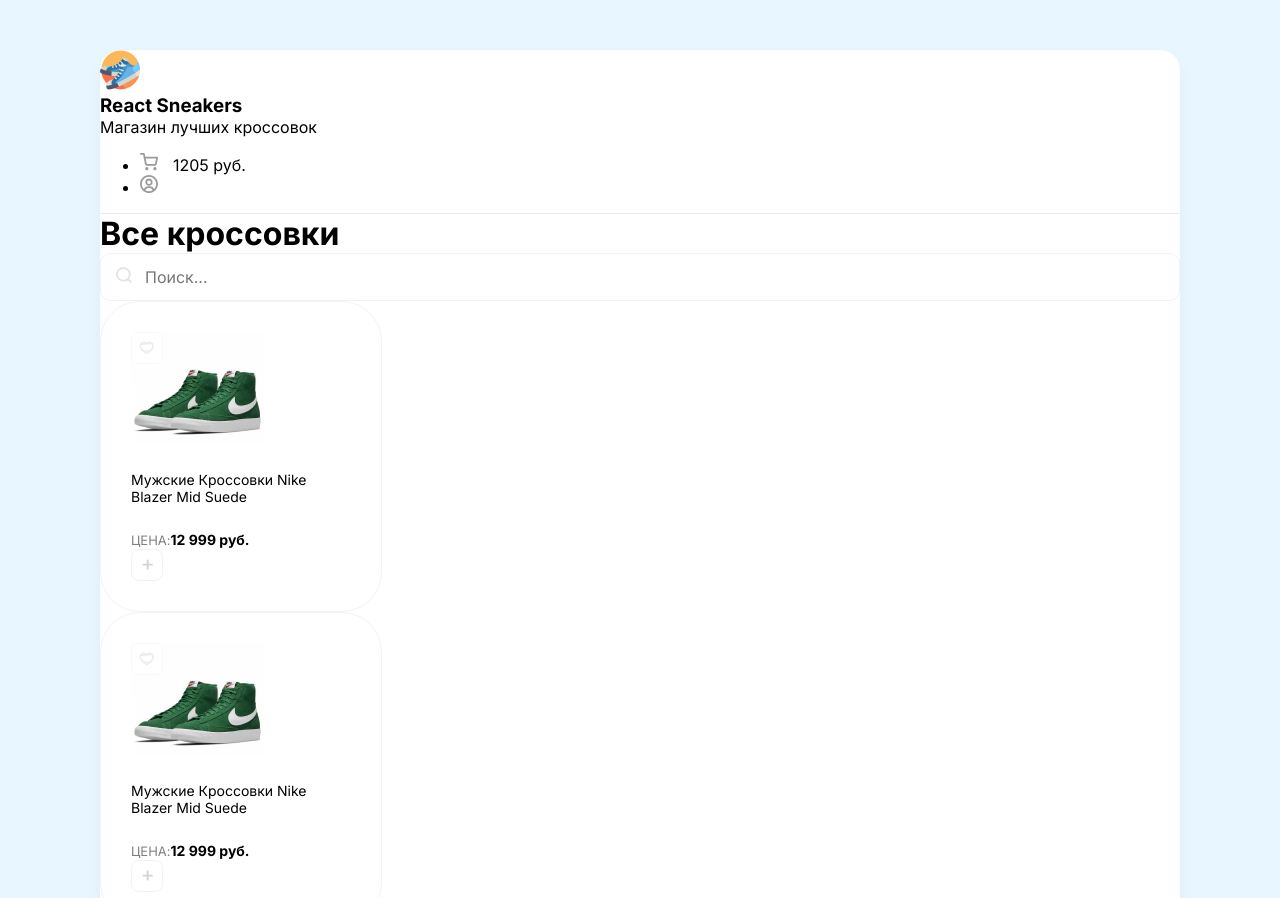
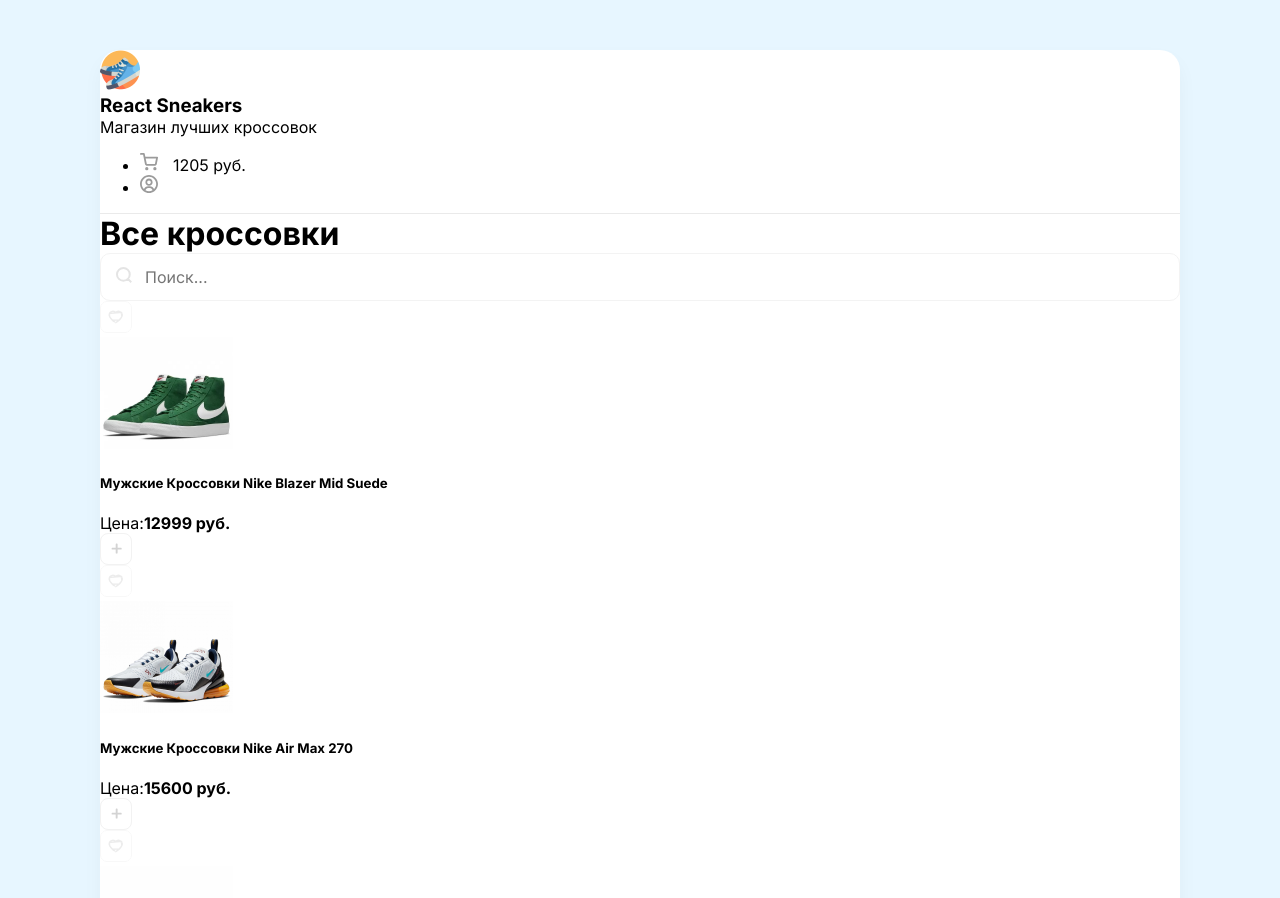
Before and after one commit to Mulyukidze/online-shope-of-sneakers, a React (Create React App) app: page / in a window 1280 px wide. Shown: the top 898 px of the page. Built offline with nearby package versions, Linux system fonts and the light colour scheme.

Commit message:
Online shop of sneakers #3

```diff
--- a/src/App.js
+++ b/src/App.js
@@ -1,6 +1,25 @@
 import Card from './components/Card';
 import Header from './components/Header';
 import Drawer from './components/Drawer';
+
+const arr = [
+  {
+    title: 'Мужские Кроссовки Nike Blazer Mid Suede',
+    price: 12999,
+    imageUrl: '/img/sneakers/1.jpg',
+  },
+  { title: 'Мужские Кроссовки Nike Air Max 270', price: 15600, imageUrl: '/img/sneakers/2.jpg' },
+  {
+    title: 'Мужские Кроссовки Nike Blazer Mid Suede',
+    price: 8499,
+    imageUrl: '/img/sneakers/3.jpg',
+  },
+  {
+    title: 'Кроссовки Puma X Aka Boku Future Rider',
+    price: 8999,
+    imageUrl: '/img/sneakers/4.jpg',
+  },
+];
 
 function App() {
   return (
@@ -17,10 +36,14 @@ function App() {
       </div>
 
         <div className="d-flex">
-          <Card />
-          <Card />
-          <Card />
-          <Card />
+        {arr.map((obj) => (
+            <Card
+              title={obj.title}
+              price={obj.price}
+              imageUrl={obj.imageUrl}
+              onClick={() => console.log(obj)}
+            />
+          ))}
         </div>
       </div>
     </div>
--- /dev/null
+++ b/src/components/Card/Card.module.scss
@@ -0,0 +1,33 @@
+card {
+    border: 1px solid #f3f3f3;
+    padding: 30px;
+    width: 220px;
+    border-radius: 40px;
+    margin-right: 30px;
+    transition: box-shadow 0.2s ease-in-out, transform 0.2s ease-in-out;
+
+    &:hover {
+      box-shadow: 0px 20px 35px rgba(0, 0, 0, 0.06);
+      transform: translateY(-5px);
+    }
+
+    .favorite {
+      position: absolute;
+      cursor: pointer;
+    }
+
+    span {
+      font-size: 13px;
+      opacity: 0.5;
+      text-transform: uppercase;
+    }
+
+    b {
+      font-size: 14px;
+    }
+
+    h5 {
+      font-weight: 400;
+      font-size: 14px;
+    }
+  }
--- a/src/components/Card.js
+++ b/src/components/Card/index.js
@@ -1,17 +1,21 @@
-function Card() {
+import styles from './Card.module.scss';
+
+console.log(styles);
+
+function Card(props) {
     return (
-      <div className="card">
-        <div className="favorite">
+      <div className={styles.card}>
+        <div className={styles.favorite}>
           <img src="/img/unliked.svg" alt="Unliked" />
         </div>
-        <img width={133} height={112} src="/img/sneakers/1.jpg" alt="Sneakers" />
-        <h5>Мужские Кроссовки Nike Blazer Mid Suede</h5>
+        <img width={133} height={112} src={props.imageUrl} alt="Sneakers" />
+        <h5>{props.title}</h5>
         <div className="d-flex justify-between align-center">
           <div className="d-flex flex-column">
             <span>Цена:</span>
-            <b>12 999 руб.</b>
+            <b>{props.price} руб.</b>
           </div>
-          <button className="button">
+          <button className="button" onClick={props.onClick}>
             <img width={11} height={11} src="/img/plus.svg" alt="Plus" />
           </button>
         </div>
--- a/src/index.scss
+++ b/src/index.scss
@@ -33,40 +33,6 @@ header {
 .content {
   h1 {
     margin: 0;
-  }
-}
-
-.card {
-  border: 1px solid #f3f3f3;
-  padding: 30px;
-  width: 220px;
-  border-radius: 40px;
-  margin-right: 30px;
-  transition: box-shadow 0.2s ease-in-out, transform 0.2s ease-in-out;
-
-  &:hover {
-    box-shadow: 0px 20px 35px rgba(0, 0, 0, 0.06);
-    transform: translateY(-5px);
-  }
-
-  .favorite {
-    position: absolute;
-    cursor: pointer;
-  }
-
-  span {
-    font-size: 13px;
-    opacity: 0.5;
-    text-transform: uppercase;
-  }
-
-  b {
-    font-size: 14px;
-  }
-
-  h5 {
-    font-weight: 400;
-    font-size: 14px;
   }
 }
 
```
